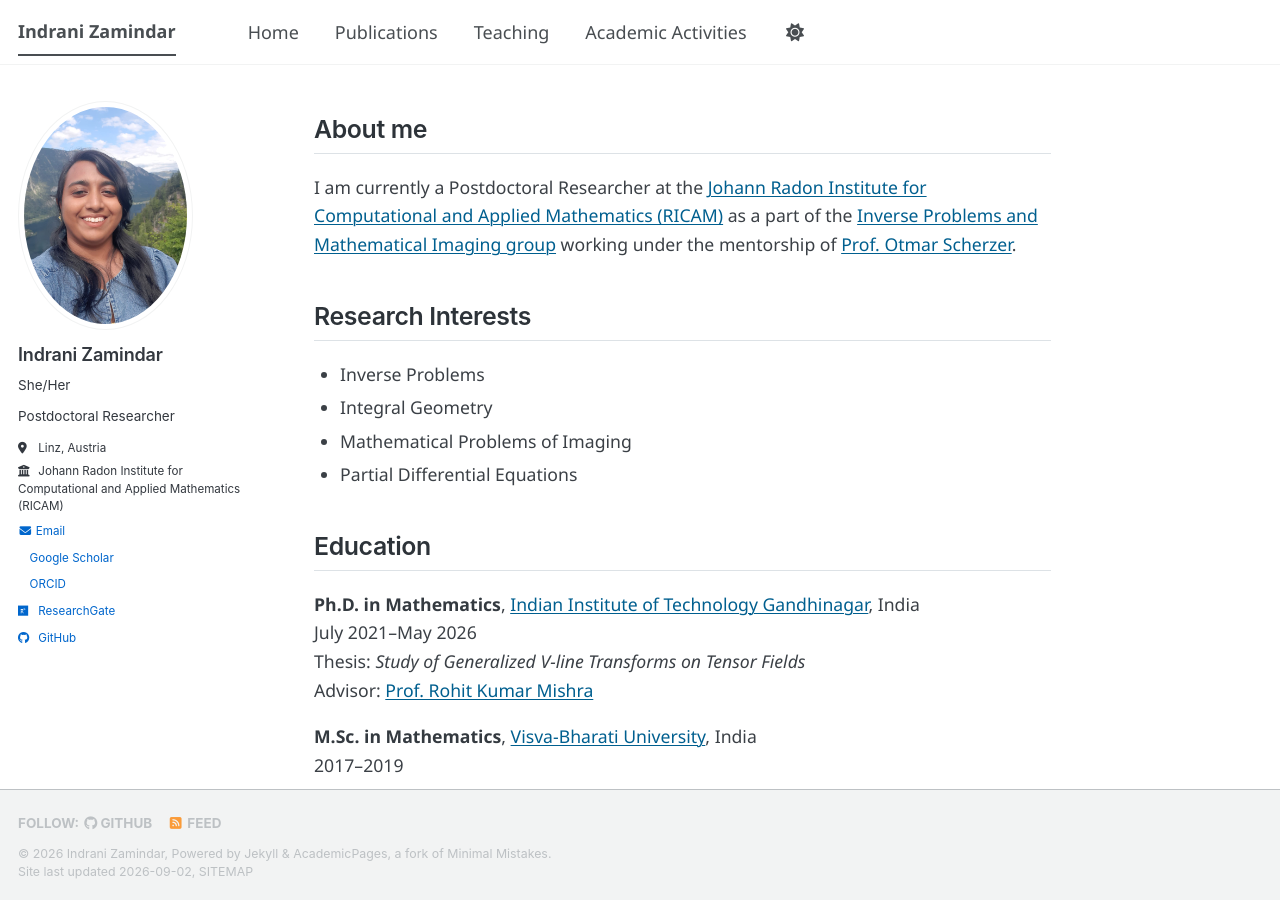
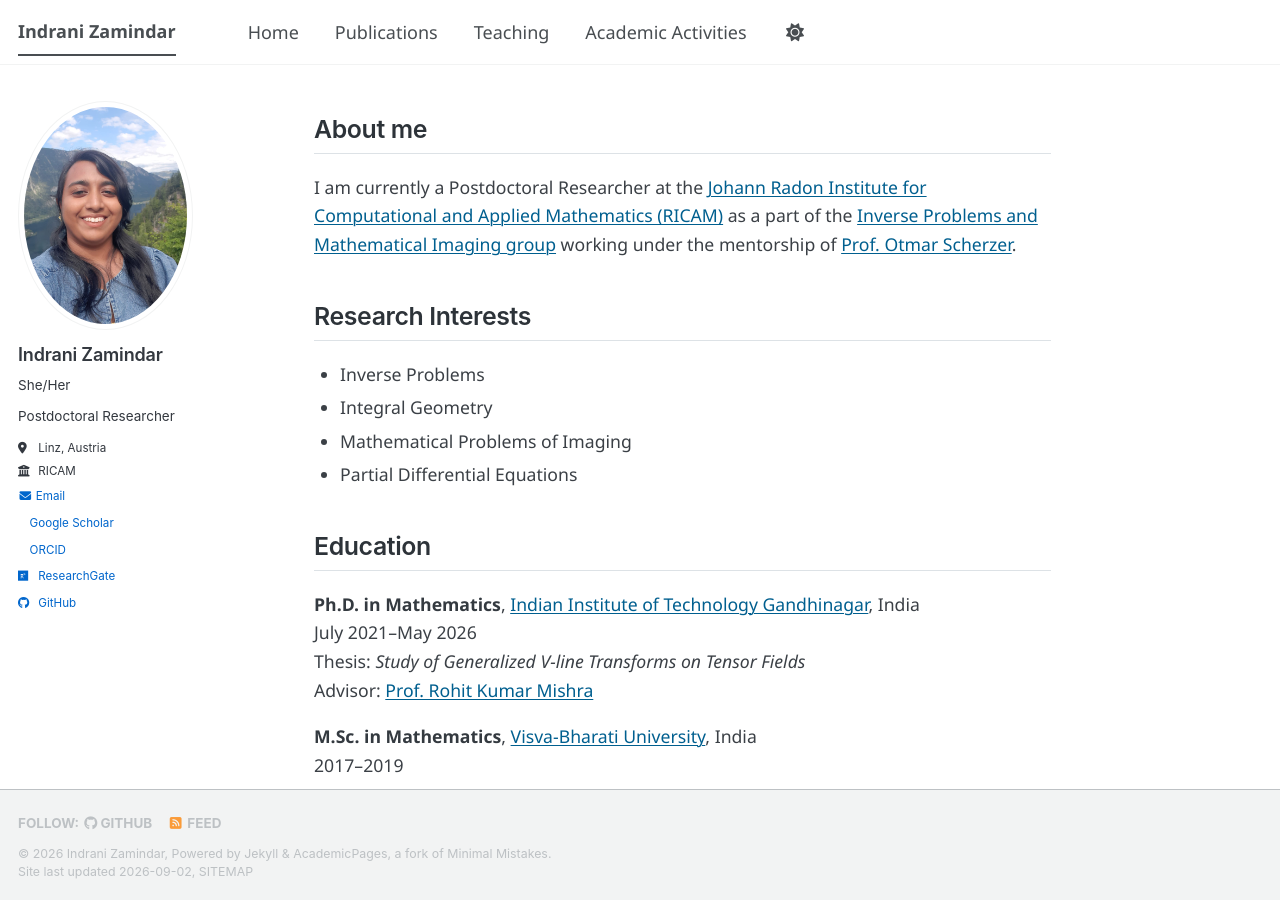
Before and after one commit to izamindar/izamindar.github.io, a Jekyll site: the page built from _pages/about.md, in a window 1280 px wide and 900 px high. Built offline with Jekyll 4.4.1, drawn with Linux system fonts in a browser that asks for light colours; a style sheet for code colours, icons or effects is not loaded.

Commit message:
Shorten employer name in configuration

```diff
--- a/_config.yml
+++ b/_config.yml
@@ -28,7 +28,7 @@ author:
   pronouns         : "She/Her"
   bio              : "Postdoctoral Researcher"
   location         : "Linz, Austria"
-  employer         : "Johann Radon Institute for Computational and Applied Mathematics (RICAM)"
+  employer         : "RICAM"
   uri              : # URL
   email            : "indrani.zamindar@oeaw.ac.at"
 
```
